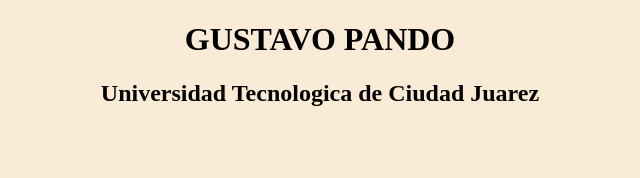
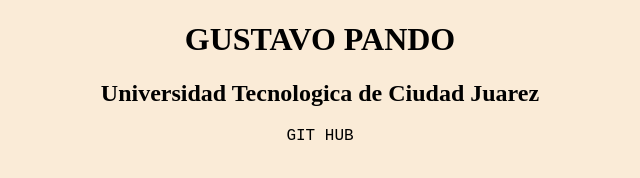
Before and after one commit to gustavopando03/brandom, a plain HTML site: page index.html in a window 1280 px wide. Shown: the full height of the page, 320-960 px from the left. Drawn offline with Linux system fonts and the light colour scheme.

Commit message:
PARRAFO P

```diff
--- a/index.html
+++ b/index.html
@@ -12,9 +12,14 @@
     h1,h2{
         text-align: center;
     }
+    p{
+        text-align: center;
+        font-family: 'Courier New', Courier, monospace;
+    }
 </style>
 <body>
     <h1>GUSTAVO PANDO</h1>
     <h2>Universidad Tecnologica de Ciudad Juarez</h2>
+    <p>GIT HUB</p>
 </body>
 </html>
```
